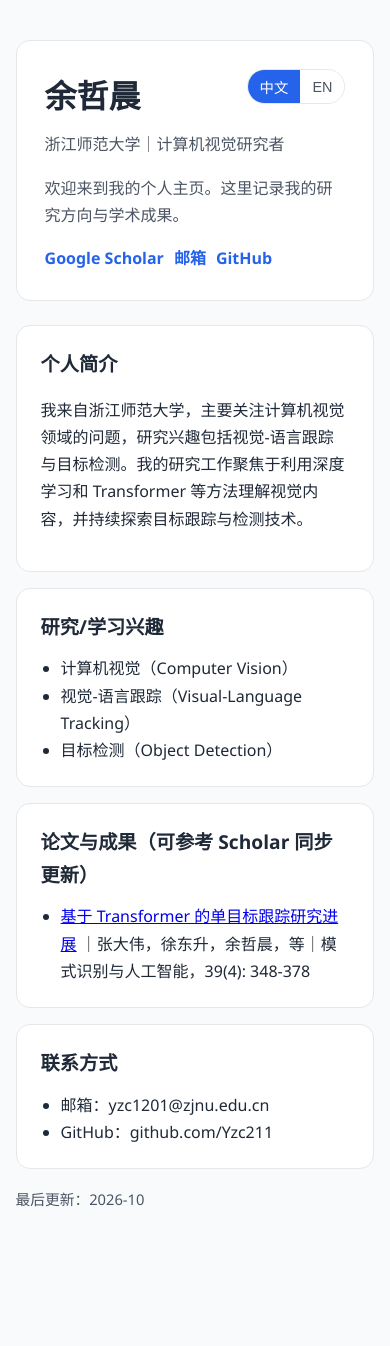
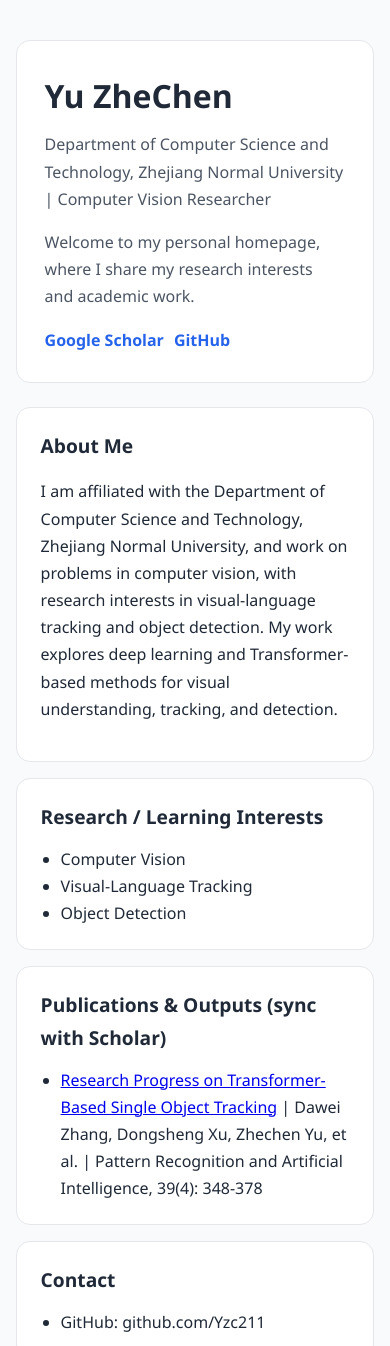
Before and after one commit to Yzc211/Yzc211.github.io, a plain HTML site: page index.html in a window 390 px wide. Shown: the top 1346 px of the page. Before the commit the page ends 1292 px from the top, so only its background shows below. Drawn offline with Linux system fonts and the light colour scheme.

Commit message:
Update homepage to English affiliation
Co-authored-by: Copilot <223556219+Copilot@users.noreply.github.com>

```diff
--- a/index.html
+++ b/index.html
@@ -1,9 +1,9 @@
 <!DOCTYPE html>
-<html lang="zh-CN">
+<html lang="en">
   <head>
     <meta charset="UTF-8" />
     <meta name="viewport" content="width=device-width, initial-scale=1.0" />
-    <title>余哲晨 | 个人主页</title>
+    <title>Yu ZheChen | Personal Homepage</title>
     <style>
       :root {
         color-scheme: light;
@@ -46,27 +46,6 @@
         align-items: flex-start;
         gap: 12px;
         flex-wrap: wrap;
-      }
-
-      .lang-switch {
-        display: inline-flex;
-        border: 1px solid var(--line);
-        border-radius: 999px;
-        overflow: hidden;
-      }
-
-      .lang-switch button {
-        border: 0;
-        background: #fff;
-        color: var(--subtle);
-        cursor: pointer;
-        padding: 6px 12px;
-        font-size: 0.9rem;
-      }
-
-      .lang-switch button.active {
-        background: var(--accent);
-        color: #fff;
       }
 
       h1 {
@@ -130,127 +109,51 @@
     <div class="container">
       <header>
         <div class="top-row">
-          <h1 data-i18n="name">余哲晨</h1>
-          <div class="lang-switch" role="group" aria-label="language switch">
-            <button type="button" data-lang="zh" class="active">中文</button>
-            <button type="button" data-lang="en">EN</button>
-          </div>
+          <h1>Yu ZheChen</h1>
         </div>
 
-        <p class="subtitle" data-i18n="subtitle">浙江师范大学｜计算机视觉研究者</p>
-        <p class="note" data-i18n="welcome">欢迎来到我的个人主页。这里记录我的研究方向与学术成果。</p>
+        <p class="subtitle">Department of Computer Science and Technology, Zhejiang Normal University | Computer Vision Researcher</p>
+        <p class="note">Welcome to my personal homepage, where I share my research interests and academic work.</p>
         <div class="link-row">
           <a href="https://scholar.google.com/citations?view_op=list_works&hl=zh-CN&authuser=1&user=NsGJYVoAAAAJ" target="_blank" rel="noopener noreferrer">Google Scholar</a>
-          <a href="mailto:yzc1201@zjnu.edu.cn" data-i18n="emailLink">邮箱</a>
-          <a href="https://github.com/Yzc211" target="_blank" rel="noopener noreferrer" data-i18n="githubLink">GitHub</a>
+          <a href="https://github.com/Yzc211" target="_blank" rel="noopener noreferrer">GitHub</a>
         </div>
       </header>
 
       <main>
         <section>
-          <h2 data-i18n="aboutTitle">个人简介</h2>
-          <p data-i18n="aboutBody">我来自浙江师范大学，主要关注计算机视觉领域的问题，研究兴趣包括视觉-语言跟踪与目标检测。我的研究工作聚焦于利用深度学习和 Transformer 等方法理解视觉内容，并持续探索目标跟踪与检测技术。</p>
+          <h2>About Me</h2>
+          <p>I am affiliated with the Department of Computer Science and Technology, Zhejiang Normal University, and work on problems in computer vision, with research interests in visual-language tracking and object detection. My work explores deep learning and Transformer-based methods for visual understanding, tracking, and detection.</p>
         </section>
 
         <section>
-          <h2 data-i18n="interestTitle">研究/学习兴趣</h2>
+          <h2>Research / Learning Interests</h2>
           <ul>
-            <li data-i18n="interest1">计算机视觉（Computer Vision）</li>
-            <li data-i18n="interest2">视觉-语言跟踪（Visual-Language Tracking）</li>
-            <li data-i18n="interest3">目标检测（Object Detection）</li>
+            <li>Computer Vision</li>
+            <li>Visual-Language Tracking</li>
+            <li>Object Detection</li>
           </ul>
         </section>
 
         <section>
-          <h2 data-i18n="pubTitle">论文与成果（可参考 Scholar 同步更新）</h2>
+          <h2>Publications &amp; Outputs (sync with Scholar)</h2>
           <ul>
             <li>
-              <a href="https://scholar.google.com/citations?view_op=view_citation&hl=zh-CN&user=NsGJYVoAAAAJ&authuser=1&citation_for_view=NsGJYVoAAAAJ:u5HHmVD_uO8C" target="_blank" rel="noopener noreferrer" data-i18n="pub1">基于 Transformer 的单目标跟踪研究进展</a>
-              <span data-i18n="pub1Meta">｜张大伟，徐东升，余哲晨，等｜模式识别与人工智能，39(4): 348-378</span>
+              <a href="https://scholar.google.com/citations?view_op=view_citation&hl=zh-CN&user=NsGJYVoAAAAJ&authuser=1&citation_for_view=NsGJYVoAAAAJ:u5HHmVD_uO8C" target="_blank" rel="noopener noreferrer">Research Progress on Transformer-Based Single Object Tracking</a>
+              <span> | Dawei Zhang, Dongsheng Xu, Zhechen Yu, et al. | Pattern Recognition and Artificial Intelligence, 39(4): 348-378</span>
             </li>
           </ul>
         </section>
 
         <section>
-          <h2 data-i18n="contactTitle">联系方式</h2>
+          <h2>Contact</h2>
           <ul>
-            <li data-i18n="contact1">邮箱：yzc1201@zjnu.edu.cn</li>
-            <li data-i18n="contact2">GitHub：github.com/Yzc211</li>
+            <li>GitHub: github.com/Yzc211</li>
           </ul>
         </section>
       </main>
 
-      <footer data-i18n="footer">最后更新：2026-10</footer>
+      <footer>Last updated: 2026-10</footer>
     </div>
-
-    <script>
-      const translations = {
-        zh: {
-          title: "余哲晨 | 个人主页",
-          name: "余哲晨",
-          subtitle: "浙江师范大学｜计算机视觉研究者",
-          welcome: "欢迎来到我的个人主页。这里记录我的研究方向与学术成果。",
-          emailLink: "邮箱",
-          githubLink: "GitHub",
-          aboutTitle: "个人简介",
-          aboutBody: "我来自浙江师范大学，主要关注计算机视觉领域的问题，研究兴趣包括视觉-语言跟踪与目标检测。我的研究工作聚焦于利用深度学习和 Transformer 等方法理解视觉内容，并持续探索目标跟踪与检测技术。",
-          interestTitle: "研究/学习兴趣",
-          interest1: "计算机视觉（Computer Vision）",
-          interest2: "视觉-语言跟踪（Visual-Language Tracking）",
-          interest3: "目标检测（Object Detection）",
-          pubTitle: "论文与成果（可参考 Scholar 同步更新）",
-          pub1: "基于 Transformer 的单目标跟踪研究进展",
-          pub1Meta: "｜张大伟，徐东升，余哲晨，等｜模式识别与人工智能，39(4): 348-378",
-          contactTitle: "联系方式",
-          contact1: "邮箱：yzc1201@zjnu.edu.cn",
-          contact2: "GitHub：github.com/Yzc211",
-          footer: "最后更新：2026-10"
-        },
-        en: {
-          title: "Yu ZheChen | Personal Homepage",
-          name: "Yu ZheChen",
-          subtitle: "Zhejiang Normal University | Computer Vision Researcher",
-          welcome: "Welcome to my personal homepage, where I share my research interests and academic work.",
-          emailLink: "Email",
-          githubLink: "GitHub",
-          aboutTitle: "About Me",
-          aboutBody: "I am affiliated with Zhejiang Normal University and work on problems in computer vision, with research interests in visual-language tracking and object detection. My work explores deep learning and Transformer-based methods for visual understanding, tracking, and detection.",
-          interestTitle: "Research / Learning Interests",
-          interest1: "Computer Vision",
-          interest2: "Visual-Language Tracking",
-          interest3: "Object Detection",
-          pubTitle: "Publications & Outputs (sync with Scholar)",
-          pub1: "Research Progress on Transformer-Based Single Object Tracking",
-          pub1Meta: " | Dawei Zhang, Dongsheng Xu, Zhechen Yu, et al. | Pattern Recognition and Artificial Intelligence, 39(4): 348-378",
-          contactTitle: "Contact",
-          contact1: "Email: yzc1201@zjnu.edu.cn",
-          contact2: "GitHub: github.com/Yzc211",
-          footer: "Last updated: 2026-10"
-        }
-      };
-
-      function setLanguage(lang) {
-        const map = translations[lang];
-        document.documentElement.lang = lang === "zh" ? "zh-CN" : "en";
-        document.title = map.title;
-
-        document.querySelectorAll("[data-i18n]").forEach((el) => {
-          const key = el.getAttribute("data-i18n");
-          if (map[key]) {
-            el.textContent = map[key];
-          }
-        });
-
-        document.querySelectorAll(".lang-switch button").forEach((btn) => {
-          btn.classList.toggle("active", btn.dataset.lang === lang);
-        });
-      }
-
-      document.querySelectorAll(".lang-switch button").forEach((btn) => {
-        btn.addEventListener("click", () => setLanguage(btn.dataset.lang));
-      });
-
-      setLanguage("zh");
-    </script>
   </body>
 </html>
```
